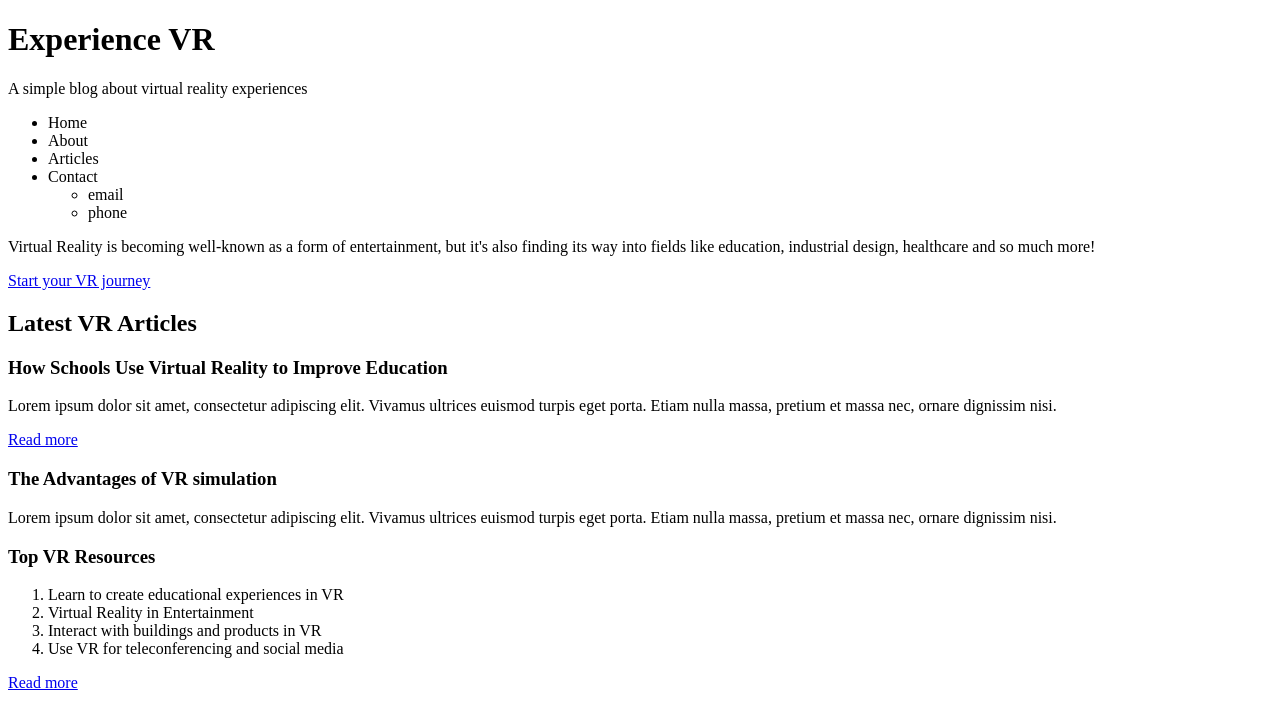
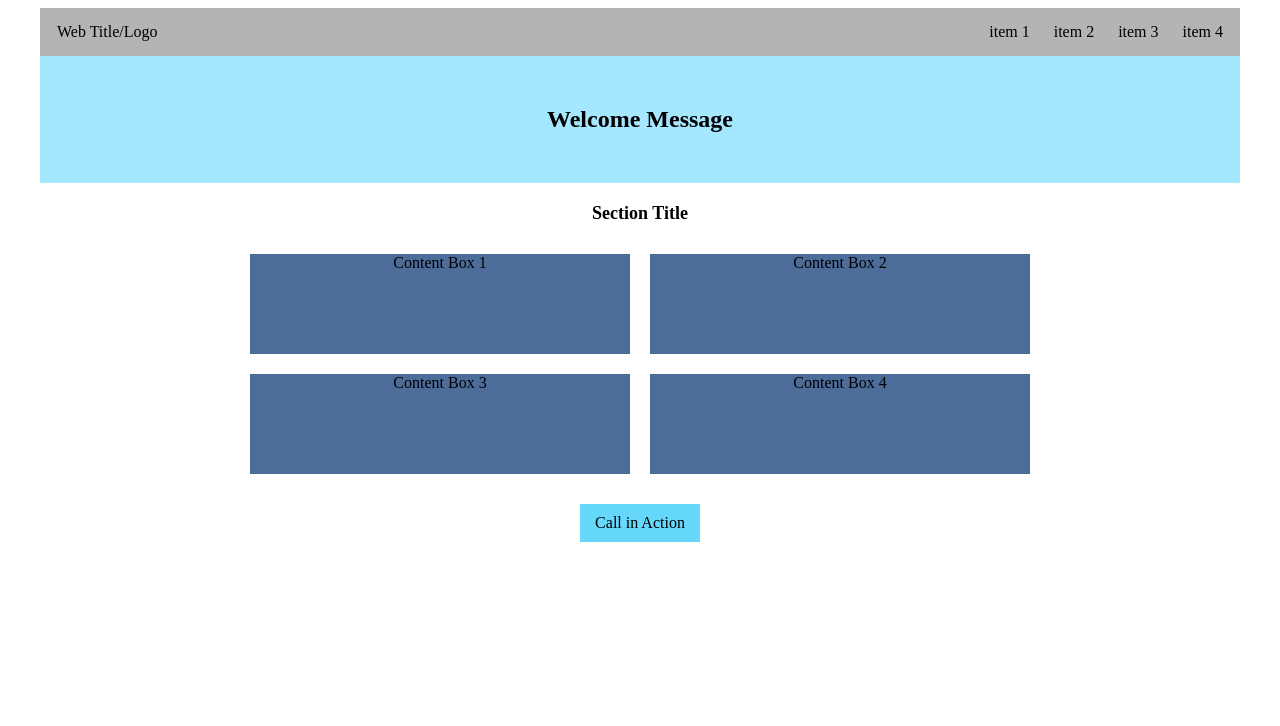
Before and after one commit to xyjameschen/testgithubpages, a plain HTML site: page index.html in a window 1280 px wide. Drawn offline with Linux system fonts and the light colour scheme.

Commit message:
Add test

```diff
--- a/index.html
+++ b/index.html
@@ -1,48 +1,130 @@
 <!DOCTYPE html>
-<html>
-  <head>
-    <title>Experience VR</title>
-  </head>
-  <body>
-    <h1>Experience VR</h1>
-    <p>A simple blog about virtual reality experiences</p>
+<html lang="en">
 
-    <ul>
-      <li>Home</li>
-      <li>About</li>
-      <li>Articles</li>
-      <li>Contact
-        <ul>
-          <li>email</li>
-          <li>phone</li>
-        </ul>
-      </li>
-    </ul>
+<head>
+    <meta charset="UTF-8">
+    <meta http-equiv="X-UA-Compatible" content="IE=edge">
+    <meta name="viewport" content="width=device-width, initial-scale=1.0">
+    <title>Document</title>
+    <style>
+        .full_page {
+            max-width: 1200px;
+            margin: 0 auto;
+        }
 
+        nav {
+            display: flex;
+            justify-content: space-between;
+            padding: 15px 5px;
+            background-color: rgb(180, 180, 180);
+        }
 
-    <p>Virtual Reality is becoming well-known as a form of entertainment, but it's also finding its way into fields like education, industrial design, healthcare and so much more!</p>
-    <a href="https://teamtreehouse.com/home" target="_blank">Start your VR journey</a>
+        .title_box {
+            display: flex;
+            justify-content: left;
 
-    <h2>Latest VR Articles</h2>
+        }
 
-    <h3>How Schools Use Virtual Reality to Improve Education</h3>
-    <p>Lorem ipsum dolor sit amet, consectetur adipiscing elit. Vivamus ultrices euismod turpis eget porta. Etiam nulla massa, pretium et massa nec, ornare dignissim nisi.</p>
-    <a href=#>Read more</a>
+        .item_box {
+            display: flex;
+            justify-content: right;
+        }
 
-    <h3>The Advantages of VR simulation</h3>
-    <p>Lorem ipsum dolor sit amet, consectetur adipiscing elit. Vivamus ultrices euismod turpis eget porta. Etiam nulla massa, pretium et massa nec, ornare dignissim nisi.</p>
+        .title,
+        .item {
+            margin: 0 12px;
+        }
 
+        header {
+            background-color: rgb(165, 231, 255);
+            display: flex;
+            justify-content: center;
+            align-items: center;
+        }
 
-    <h3>Top VR Resources</h3>
-    <ol>
-      <li>Learn to create educational experiences in VR</li>
-      <li>Virtual Reality in Entertainment</li>
-      <li>Interact with buildings and products in VR</li>
-      <li>Use VR for teleconferencing and social media</li>
-    </ol>
-    <a href=#>Read more</a>
+        header div {
+            margin: 50px 0;
+            font-size: 24px;
+            font-weight: bold;
+        }
 
+        .section_title {
+            display: flex;
+            justify-content: center;
+            align-items: center;
+        }
 
+        .section_title div {
+            margin: 20px 0;
+            font-size: 18px;
+            font-weight: bold;
+        }
 
-  </body>
+        .big_box {
+            display: flex;
+            justify-content: center;
+        }
+
+        .contain_box {
+            display: flex;
+            flex-wrap: wrap;
+            width: 800px;
+        }
+
+        .box {
+            width: 380px;
+            text-align: center;
+            background-color: #4c6c9a;
+            height: 100px;
+            margin: 10px
+        }
+
+        .call_box{
+            display: flex;
+            justify-content: center;
+            margin: 20px 0 ;
+        }
+        .call{
+            background-color: #65d8fb;
+            padding: 10px 15px;
+        }
+    </style>
+</head>
+
+<body>
+    <div class="full_page">
+        <nav>
+            <div class="title_box">
+                <div class="title">Web Title/Logo</div>
+            </div>
+            <div class="item_box">
+                <div class="item">item 1</div>
+                <div class="item">item 2</div>
+                <div class="item">item 3</div>
+                <div class="item">item 4</div>
+            </div>
+        </nav>
+        <header>
+            <div>Welcome Message</div>
+        </header>
+        <div class="section_title">
+            <div>
+                Section Title
+            </div>
+        </div>
+        <div class="big_box">
+            <div class="contain_box">
+                <div class="box">Content Box 1</div>
+                <div class="box">Content Box 2</div>
+                <div class="box">Content Box 3</div>
+                <div class="box">Content Box 4</div>
+            </div>
+        </div>
+        <div class="call_box">
+            <div class="call">Call in Action</div>
+        </div>
+    </div>
+
+</body>
+
 </html>
```
